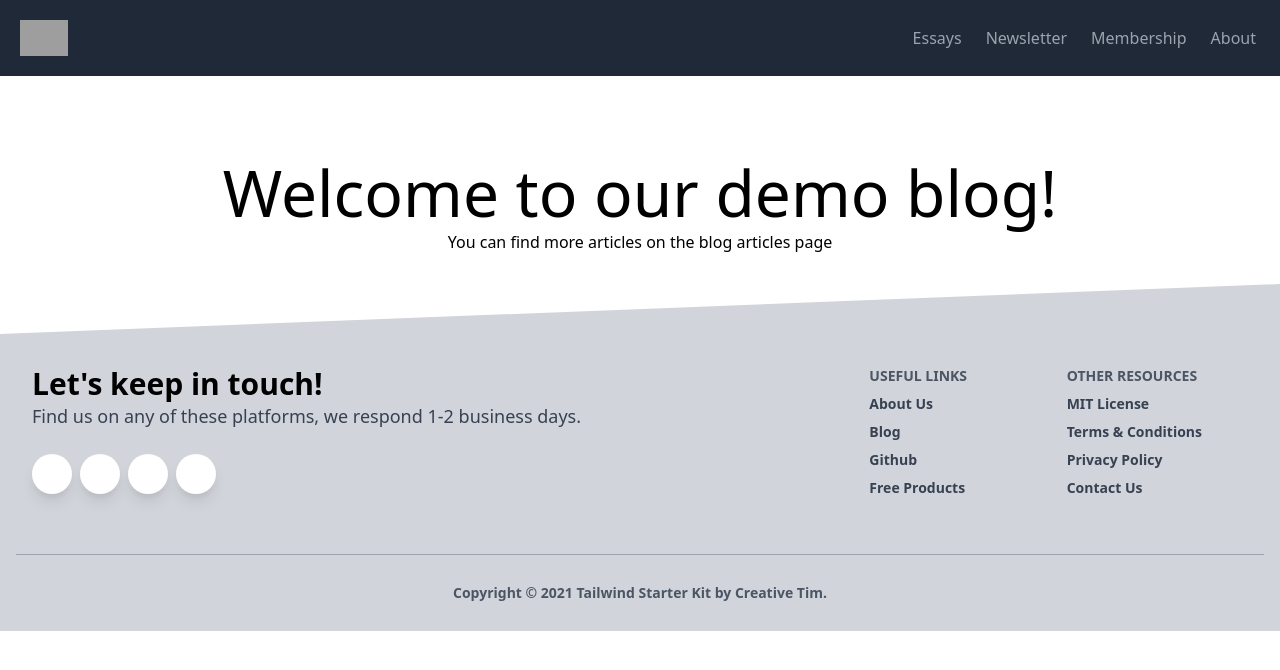
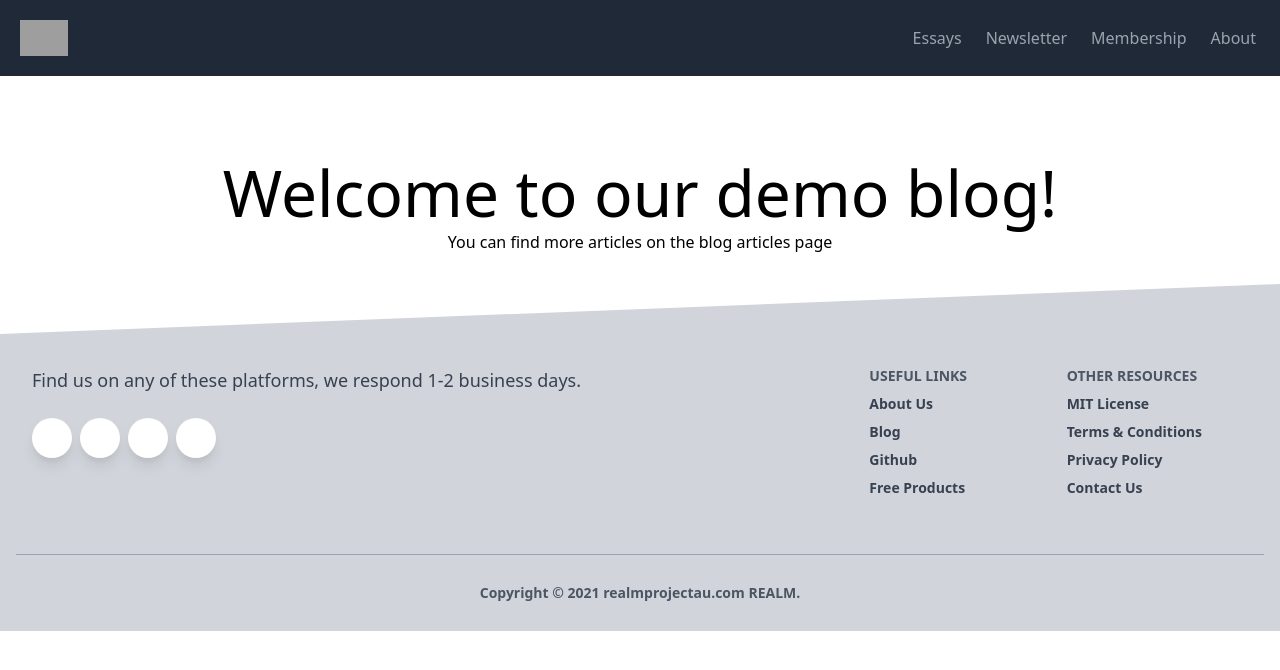
Before and after one commit to TRahulSam1997/realm-frontend-v2, a Next.js app: page / in a window 1280 px wide. Shown: the top 670 px of the page. Built offline with nearby package versions, Linux system fonts and the light colour scheme; grey boxes are pictures that could not be loaded.

Commit message:
footer added

```diff
--- a/src/components/layout/footer/index.js
+++ b/src/components/layout/footer/index.js
@@ -23,9 +23,6 @@ const Footer = () => {
         <div className="container mx-auto px-4">
             <div className="flex flex-wrap">
             <div className="w-full lg:w-6/12 px-4">
-                <h4 className="text-3xl font-semibold">
-                Let's keep in touch!
-                </h4>
                 <h5 className="text-lg mt-0 mb-2 text-gray-700">
                 Find us on any of these platforms, we respond 1-2 business days.
                 </h5>
@@ -121,12 +118,12 @@ const Footer = () => {
             <div className="flex flex-wrap items-center md:justify-between justify-center">
             <div className="w-full md:w-4/12 px-4 mx-auto text-center">
                 <div className="text-sm text-gray-600 font-semibold py-1">
-                Copyright © {new Date().getFullYear()}{" "}Tailwind Starter Kit by{" "}
+                Copyright © {new Date().getFullYear()}{" "}realmprojectau.com{" "}
                 <a
                     href="https://www.creative-tim.com"
                     className="text-gray-600 hover:text-gray-900"
                 >
-                    Creative Tim
+                    REALM
                 </a>.
                 </div>
             </div>
```
